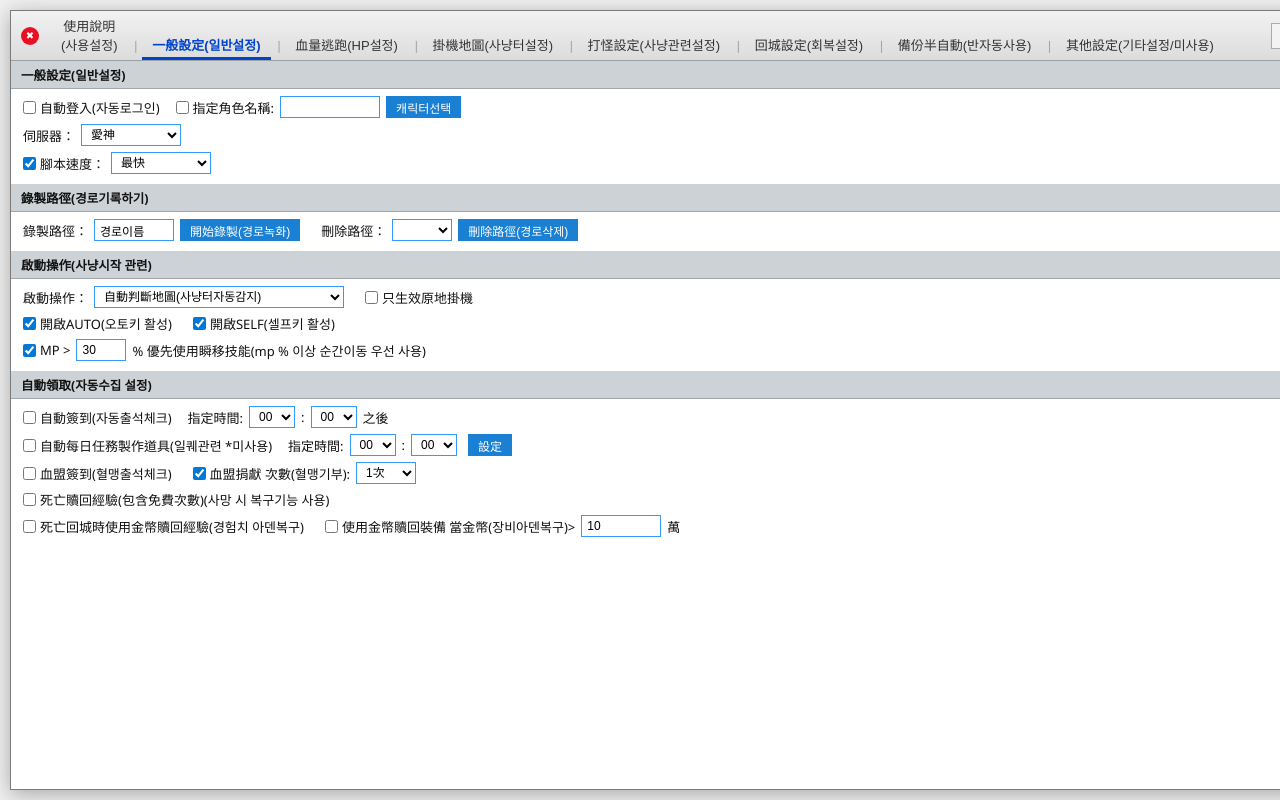
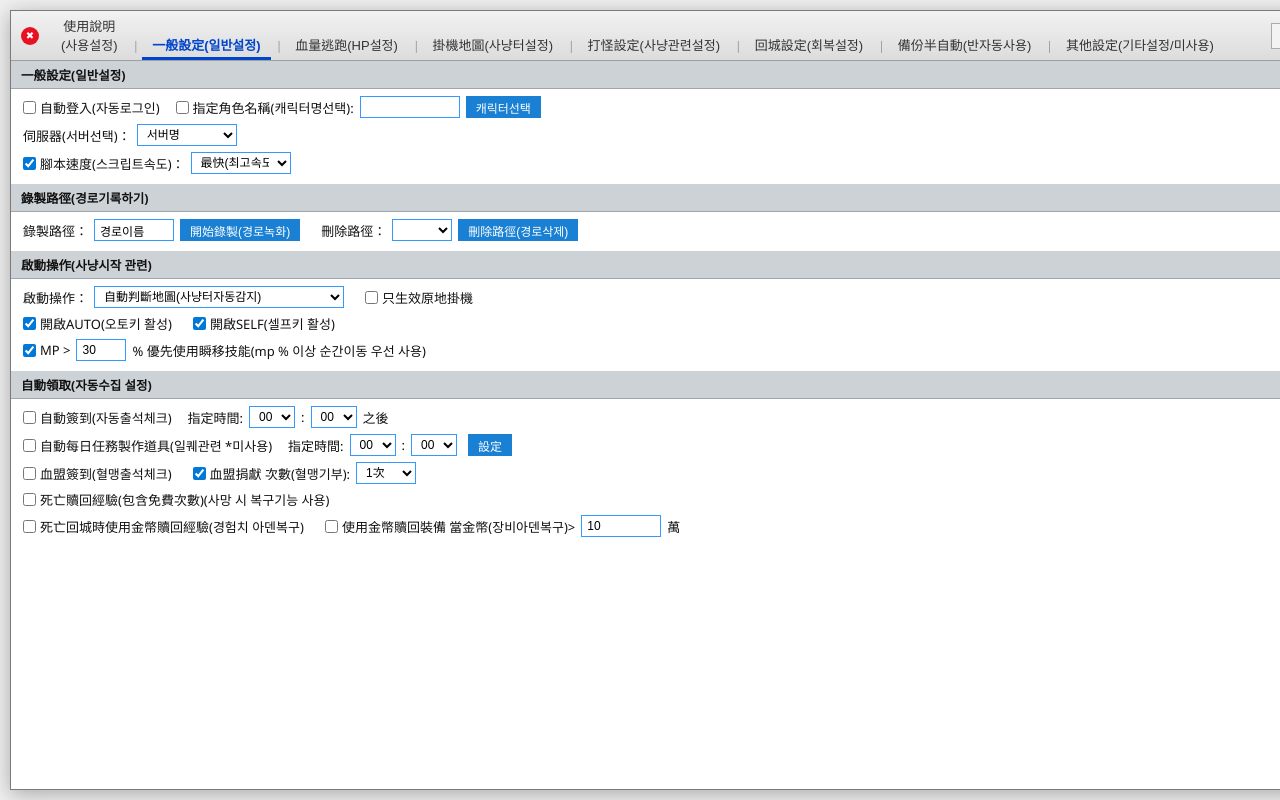
Before and after one commit to SINOAs7/mamacro, a plain HTML site: page index.html in a window 1280 px wide. Both pictures are taken after a click on the button "一般設定(일반설정)". Shown: the top 800 px of the page. Drawn offline with Linux system fonts and the light colour scheme.

Commit message:
update
초반 데이터 조정

```diff
--- a/index.html
+++ b/index.html
@@ -392,17 +392,17 @@
             <div class="section-title">一般設定(일반설정)</div>
             <div class="form-row">
                 <label><input type="checkbox"> 自動登入(자동로그인)</label>
-                <label style="margin-left:10px;"><input type="checkbox"> 指定角色名稱:</label>
+                <label style="margin-left:10px;"><input type="checkbox"> 指定角色名稱(캐릭터명선택):</label>
                 <input type="text" style="width: 100px;">
                 <button class="blue-btn">캐릭터선택</button>
             </div>
             <div class="form-row">
-                <span>伺服器：</span>
-                <select style="width: 100px;"><option>愛神</option></select>
-            </div>
-            <div class="form-row">
-                <label><input type="checkbox" checked> 腳本速度：</label>
-                <select style="width: 100px;"><option>最快</option></select>
+                <span>伺服器(서버선택)：</span>
+                <select style="width: 100px;"><option>서버명</option></select>
+            </div>
+            <div class="form-row">
+                <label><input type="checkbox" checked> 腳本速度(스크립트속도)：</label>
+                <select style="width: 100px;"><option>最快(최고속도)</option></select>
             </div>
 
             <div class="section-title">錄製路徑(경로기록하기)</div>
```
